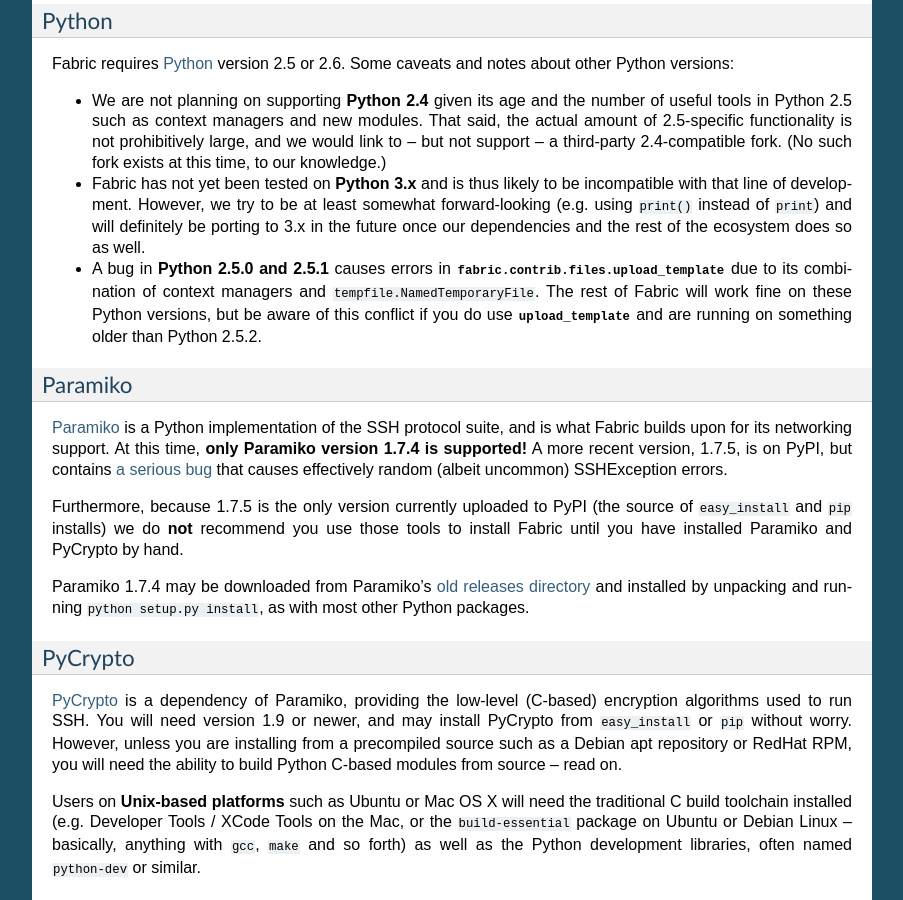
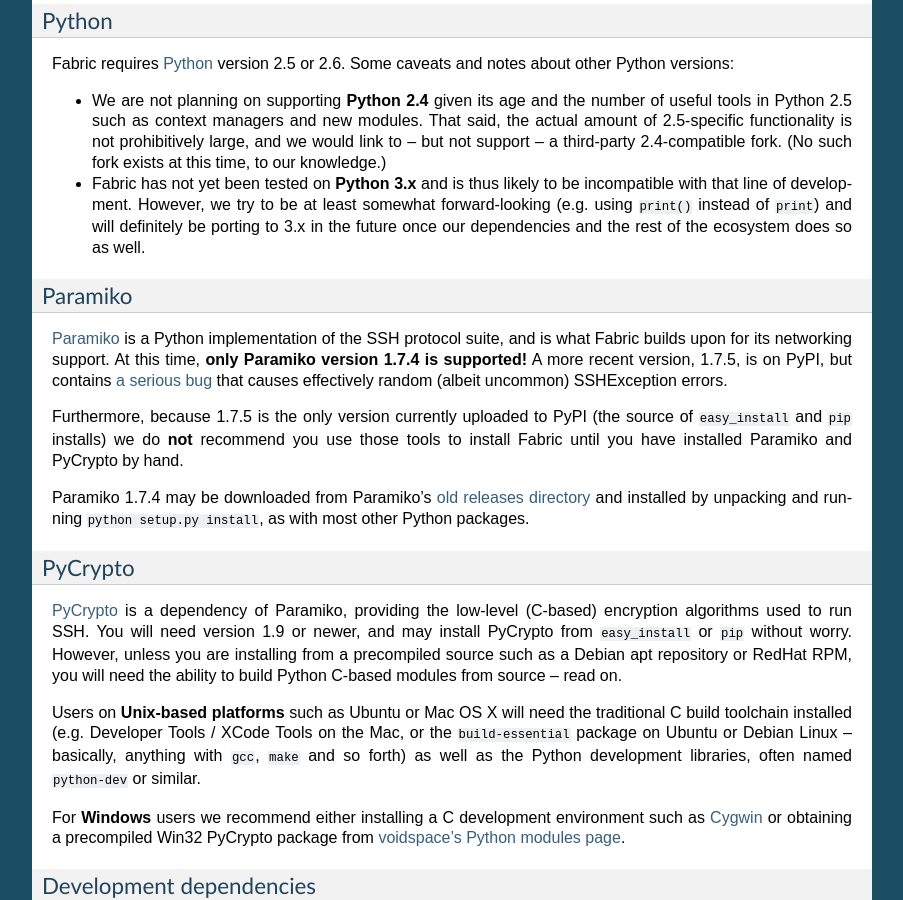
Before and after one commit to fabric/fabric, a Sphinx documentation site: the page built from docs/installation.rst, in a window 1280 px wide and 900 px high, scrolled down 482 px. Shown: the whole window, without its empty margins (198-1101 px from the left). Built offline with Sphinx 7.4.7, drawn with Linux system fonts in a browser that asks for light colours.

Commit message:
Re #54, remove Python 2.5.x compat note

```diff
--- a/docs/installation.rst
+++ b/docs/installation.rst
@@ -38,11 +38,6 @@
   somewhat forward-looking (e.g. using ``print()`` instead of ``print``) and
   will definitely be porting to 3.x in the future once our dependencies and the
   rest of the ecosystem does so as well.
-* A bug in **Python 2.5.0 and 2.5.1** causes errors in
-  `fabric.contrib.files.upload_template` due to its combination of context
-  managers and ``tempfile.NamedTemporaryFile``. The rest of Fabric will work
-  fine on these Python versions, but be aware of this conflict if you do use
-  `upload_template` and are running on something older than Python 2.5.2.
 
 .. _paramiko-warning:
 
```
